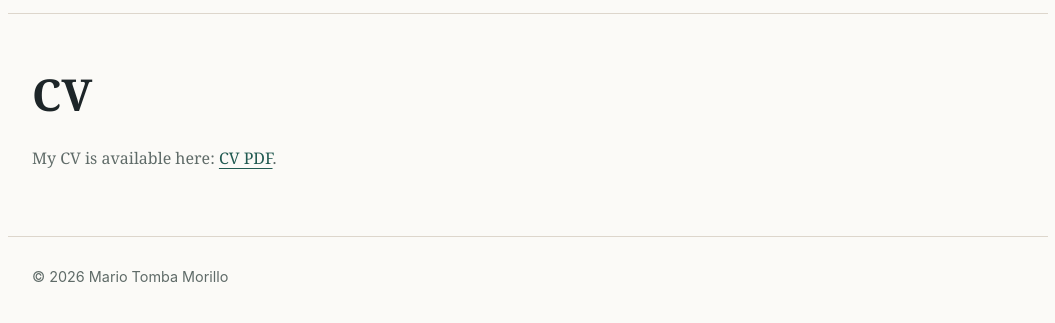
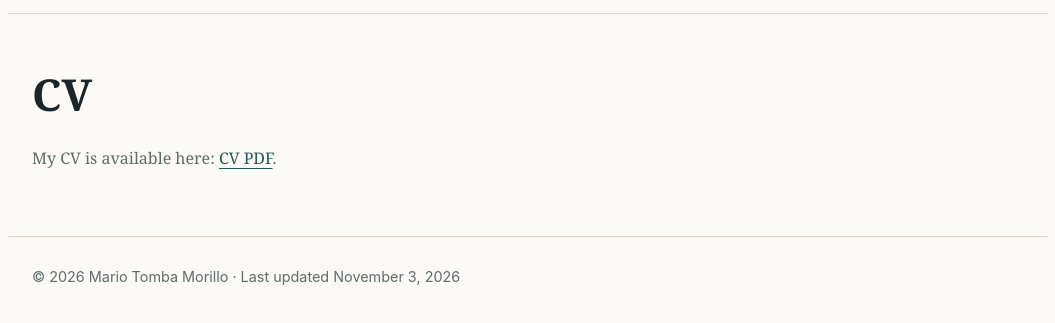
Before and after one commit to mariotomba/mariotomba.github.io, a plain HTML site: page cv.html in a window 1280 px wide. Shown: the part 69-392 px from the top of the page, without its empty margins (112-1167 px from the left). Drawn offline with Linux system fonts and the light colour scheme.

Commit message:
Show a last-updated date in the footer
The date comes from the page's Last-Modified header, which GitHub Pages
sets to the time of the last publish, so it updates on every push.

Co-Authored-By: Claude Opus 5.5 <noreply@anthropic.com>

```diff
--- a/assets/main.js
+++ b/assets/main.js
@@ -2,3 +2,15 @@ const year = document.getElementById("year");
 if (year) {
   year.textContent = new Date().getFullYear();
 }
+
+// GitHub Pages sends the time of the last publish as the page's Last-Modified date.
+const lastUpdated = document.getElementById("last-updated");
+const modified = new Date(document.lastModified);
+if (lastUpdated && !Number.isNaN(modified.getTime())) {
+  const formatted = modified.toLocaleDateString("en-US", {
+    year: "numeric",
+    month: "long",
+    day: "numeric",
+  });
+  lastUpdated.textContent = ` · Last updated ${formatted}`;
+}
--- a/cv.html
+++ b/cv.html
@@ -38,7 +38,7 @@
     </main>
 
     <footer class="site-footer">
-      <p>© <span id="year"></span> Mario Tomba Morillo</p>
+      <p>© <span id="year"></span> Mario Tomba Morillo<span id="last-updated"></span></p>
     </footer>
 
     <script src="assets/main.js"></script>
```
Also changed, not shown: index.html (+1 -1 lines), publications.html (+1 -1 lines), teaching.html (+1 -1 lines), 1 other file.
